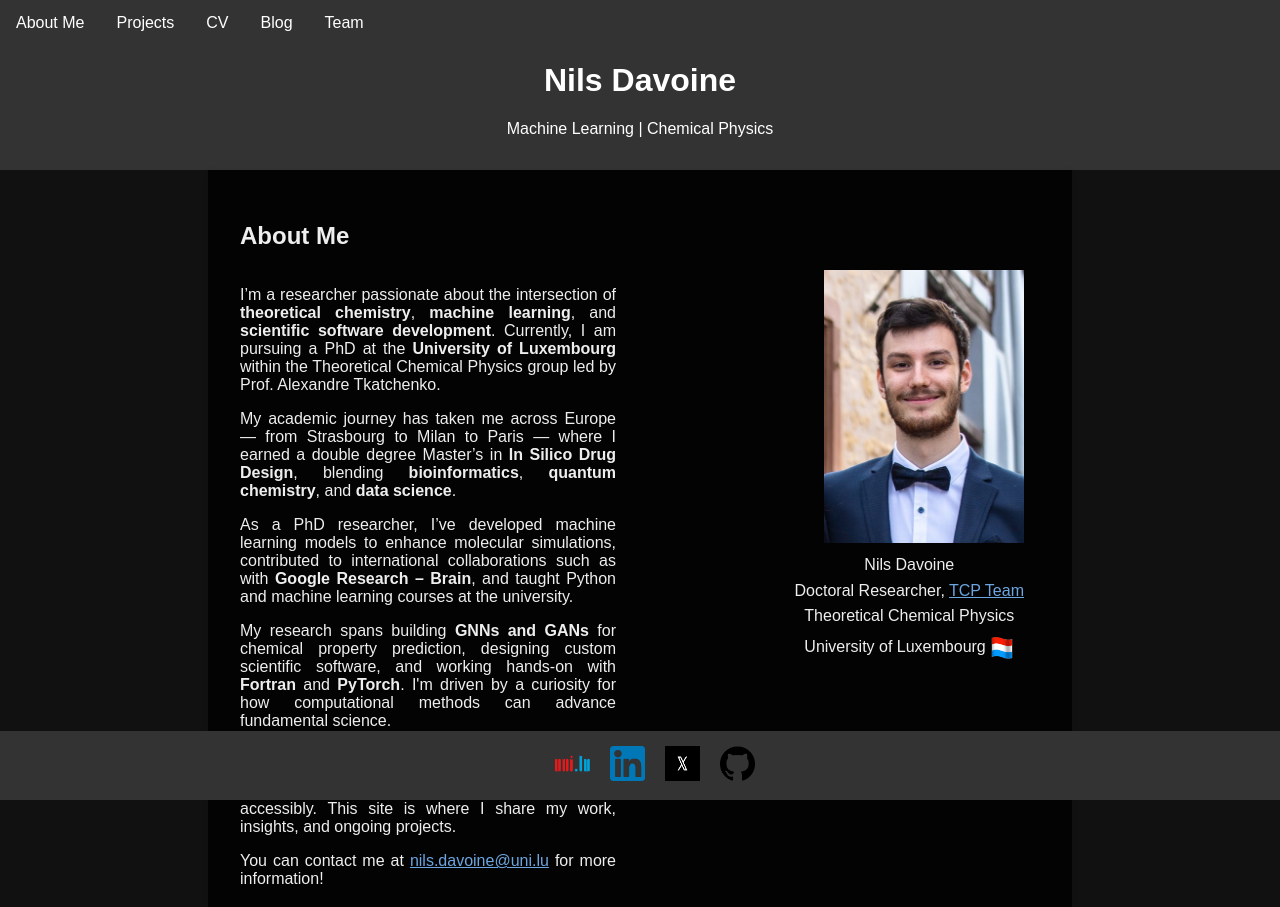
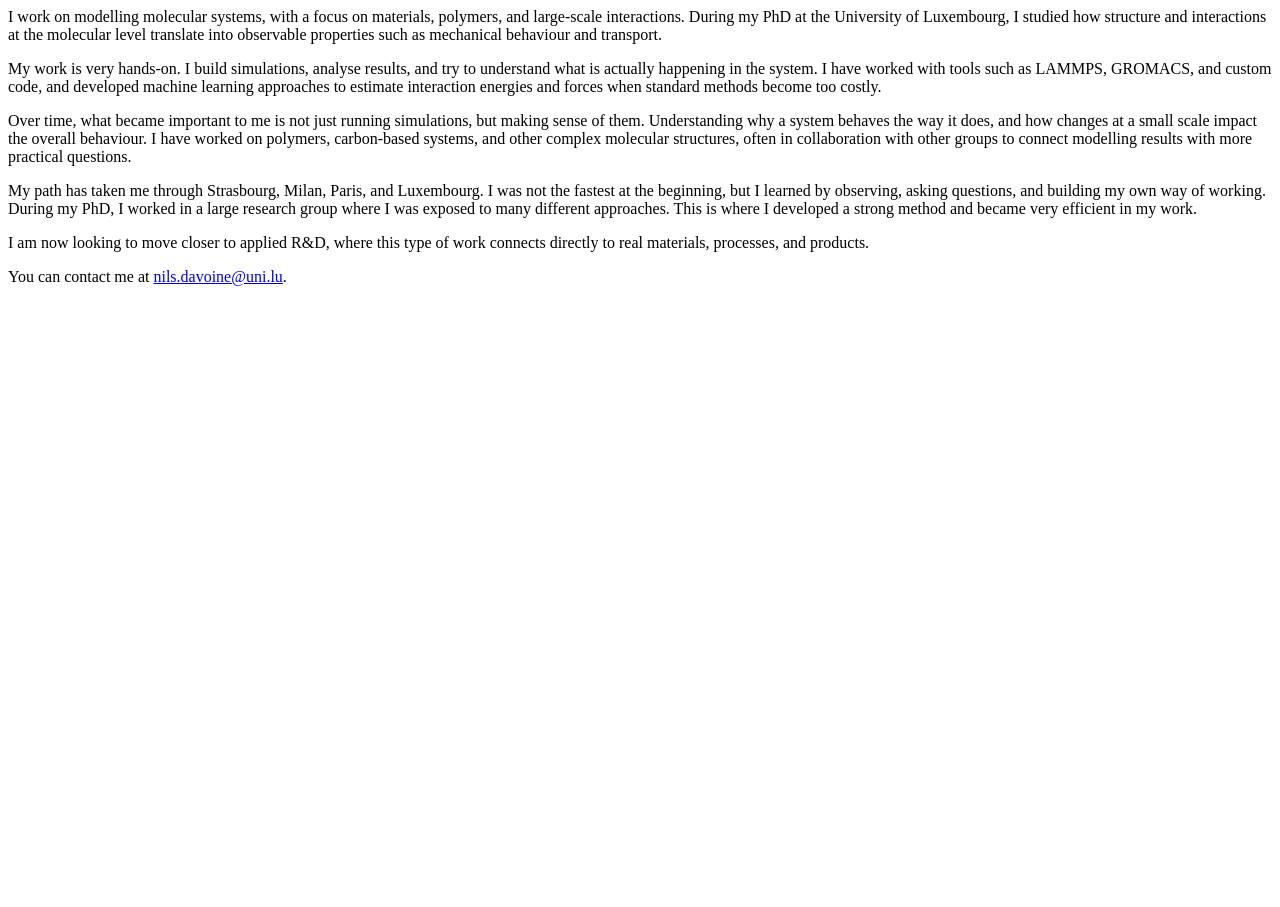
Before and after one commit to NilsDavoine/nilsdavoine.github.io, a plain HTML site: page index.html in a window 1280 px wide. Shown: the top 907 px of the page. After the commit the page ends 800 px from the top, so only its background shows below. Drawn offline with Linux system fonts and the light colour scheme.

Commit message:
Update index.html

```diff
--- a/index.html
+++ b/index.html
@@ -1,190 +1,35 @@
-<!DOCTYPE html>
-<html lang="en">
-<head>
-  <meta charset="UTF-8">
-  <meta name="viewport" content="width=device-width, initial-scale=1.0">
-  <title>Nils Davoine Portfolio</title>
-  <style>
-    body {
-      font-family: 'Arial', sans-serif;
-      margin: 0;
-      padding: 0;
-      background-color: #111; /* Soft black background */
-      color: #eee; /* Lighter text color */
-    }
-    .topnav {
-      overflow: hidden;
-      background-color: #333;
-    }
-    .topnav a {
-      float: left;
-      display: block;
-      color: white;
-      text-align: center;
-      padding: 14px 16px;
-      text-decoration: none;
-      transition: background-color 0.3s, color 0.3s;
-    }
-    .topnav a:hover {
-      background-color: #ddd;
-      color: black;
-    }
-    header {
-      background-color: #333;
-      color: white;
-      text-align: center;
-      padding: 1rem;
-    }
-    .container {
-      max-width: 800px;
-      margin: auto;
-      padding: 2rem;
-      padding-bottom: 12rem;
-      background-color: rgba(0, 0, 0, 0.8); /* Semi-transparent dark background */
-      box-shadow: 0px 2px 6px rgba(0, 0, 0, 0.1);
-    }
-    h1 {
-      margin-top: 0;
-      font-family: 'Arial', sans-serif; /* Softer font for headings */
-    }
-    p {
-      font-size: 16px; /* Larger font size for readability */
-    }
-    .about-container {
-      display: flex;
-      align-items: flex-start; /* Align items at the top */
-      justify-content: space-between;
-    }
-    .about-text {
-      flex: 1;
-      padding-right: 1rem;
-      text-align: justify;
-    }
-    .about-image-frame {
-      flex: 1;
-      display: flex;
-      flex-direction: column;
-      align-items: flex-end; /* Align items to the right */
-      border: 0px solid white; /* White frame */
-      padding: 1rem;
-    }
-    .about-image {
-      max-width: 200px; /* Adjust image size as needed */
-      display: block;
-      margin-top: -1rem; /* Adjust margin to move the image to the top right */
-    }
-    .about-image-text {
-      flex: 1;
-      padding-left: 1rem;
-      line-height: 0.8;
-    }
-    .light-blue-link {
-    color: #6ca6e1; /* Lighter and softer blue link color */
-    }
-    .contact-bar {
-      background-color: #333;
-      color: white;
-      text-align: center;
-      padding: 15px;
-      position: fixed; /* Fix the position */
-      bottom: 0;
-      width: 100%;
-    }
+<p>
+I work on modelling molecular systems, with a focus on materials, polymers, and large-scale interactions.
+During my PhD at the University of Luxembourg, I studied how structure and interactions at the molecular level
+translate into observable properties such as mechanical behaviour and transport.
+</p>
 
-    .contact-bar p {
-      margin-bottom: 5px;
-    }
+<p>
+My work is very hands-on. I build simulations, analyse results, and try to understand what is actually happening
+in the system. I have worked with tools such as LAMMPS, GROMACS, and custom code, and developed machine learning
+approaches to estimate interaction energies and forces when standard methods become too costly.
+</p>
 
-    .social-icons {
-      display: flex;
-      justify-content: center;
-      align-items: center;
-    }
+<p>
+Over time, what became important to me is not just running simulations, but making sense of them. Understanding
+why a system behaves the way it does, and how changes at a small scale impact the overall behaviour. I have worked
+on polymers, carbon-based systems, and other complex molecular structures, often in collaboration with other groups
+to connect modelling results with more practical questions.
+</p>
 
-    .social-icons a {
-      display: inline-block;
-      margin: 0 10px;
-    }
+<p>
+My path has taken me through Strasbourg, Milan, Paris, and Luxembourg. I was not the fastest at the beginning,
+but I learned by observing, asking questions, and building my own way of working. During my PhD, I worked in a
+large research group where I was exposed to many different approaches. This is where I developed a strong method
+and became very efficient in my work.
+</p>
 
-    .social-icons img {
-      width: 35px;
-      height: 35px;
-    }
-    /* Rest of your existing styles */
-  </style>
-</head>
-<body>
-  <div class="topnav">
-    <a href="index.html">About Me</a>
-    <a href="projects/index.html">Projects</a>
-    <a href="cv/index.html">CV</a>
-    <a href="blog/index.html">Blog</a>
-    <a href="team/index.html">Team</a>
-  </div>
-  <header>
-    <h1>Nils Davoine</h1>
-    <p>Machine Learning | Chemical Physics</p>
-  </header>
-  <div class="container">
-    <section id="about">
-      <h2>About Me</h2>
-      <div class="about-container">
-        <div class="about-text">
-          <p>
-            I’m a researcher passionate about the intersection of <b>theoretical chemistry</b>,
-            <b>machine learning</b>, and <b>scientific software development</b>. Currently, I am pursuing
-            a PhD at the <b>University of Luxembourg</b> within the Theoretical Chemical Physics group led
-            by Prof. Alexandre Tkatchenko.
-          </p>
-          <p>
-            My academic journey has taken me across Europe — from Strasbourg to Milan to Paris — where
-            I earned a double degree Master’s in <b>In Silico Drug Design</b>, blending <b>bioinformatics</b>,
-            <b>quantum chemistry</b>, and <b>data science</b>.
-          </p>
-          <p>
-            As a PhD researcher, I’ve developed machine learning models to enhance molecular simulations,
-            contributed to international collaborations such as with <b>Google Research – Brain</b>,
-            and taught Python and machine learning courses at the university.
-          </p>
-          <p>
-            My research spans building <b>GNNs and GANs</b> for chemical property prediction, designing
-            custom scientific software, and working hands-on with <b>Fortran</b> and <b>PyTorch</b>.
-            I'm driven by a curiosity for how computational methods can advance fundamental science.
-          </p>
-          <p>
-            Beyond research, I’m committed to open-source development, cross-disciplinary teamwork,
-            and communicating complex ideas clearly and accessibly. This site is where I share my work,
-            insights, and ongoing projects.
-          </p>
-          <p>
-            You can contact me at
-            <a href="mailto:nils.davoine@uni.lu" class="light-blue-link">nils.davoine@uni.lu</a>
-            for more information!
-          </p>
-        </div>
-        <div class="about-image-frame">
-          <img src="assets/images/PdP.jpg" alt="Profile Picture" class="about-image">
-          <div class="about-image-text">
-            <p><center>Nils Davoine</center><br>
-            <center>Doctoral Researcher, <a href="https://www.tcpunilu.com/current-team-members" style="color: #6ca6e1;">TCP Team</a></center><br>
-            <center>Theoretical Chemical Physics</center><br>
-            <center>University of Luxembourg
-            <img src="assets/images/lux_flag.gif" alt="Luxembourg Flag" style="vertical-align: middle; width: 24px; height: 24px;"></center><br></p>
-          </div>
-        </div>
-      </div>
-    </section>
-    <!-- The rest of your sections -->
-  </div>
-</body>
-<footer>
-  <div class="contact-bar">
-    <div class="social-icons">
-      <a href="mailto:nils.davoine@uni.lu"><img src="assets/images/10.png" alt="Email"></a>
-      <a href="https://lu.linkedin.com/in/nils-davoine-81b46b19b" target="_blank"><img src="assets/images/9.png" alt="LinkedIn"></a>
-      <a href="https://twitter.com/NilsDavoine" target="_blank"><img src="assets/images/7.png" alt="Twitter"></a>
-      <a href="https://github.com/DavoineNils" target="_blank"><img src="assets/images/8.png" alt="GitHub"></a>
-    </div>
-  </div>
-</footer>
-</html>
+<p>
+I am now looking to move closer to applied R&D, where this type of work connects directly to real materials,
+processes, and products.
+</p>
+
+<p>
+You can contact me at
+<a href="mailto:nils.davoine@uni.lu" class="light-blue-link">nils.davoine@uni.lu</a>.
+</p>
```
